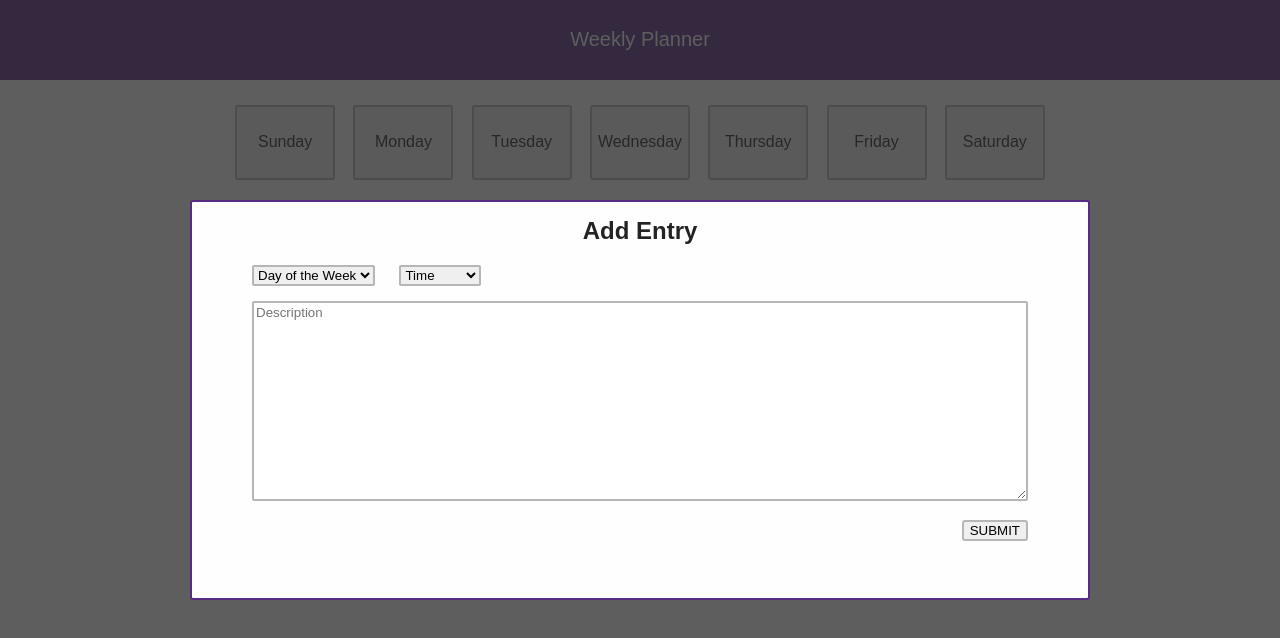
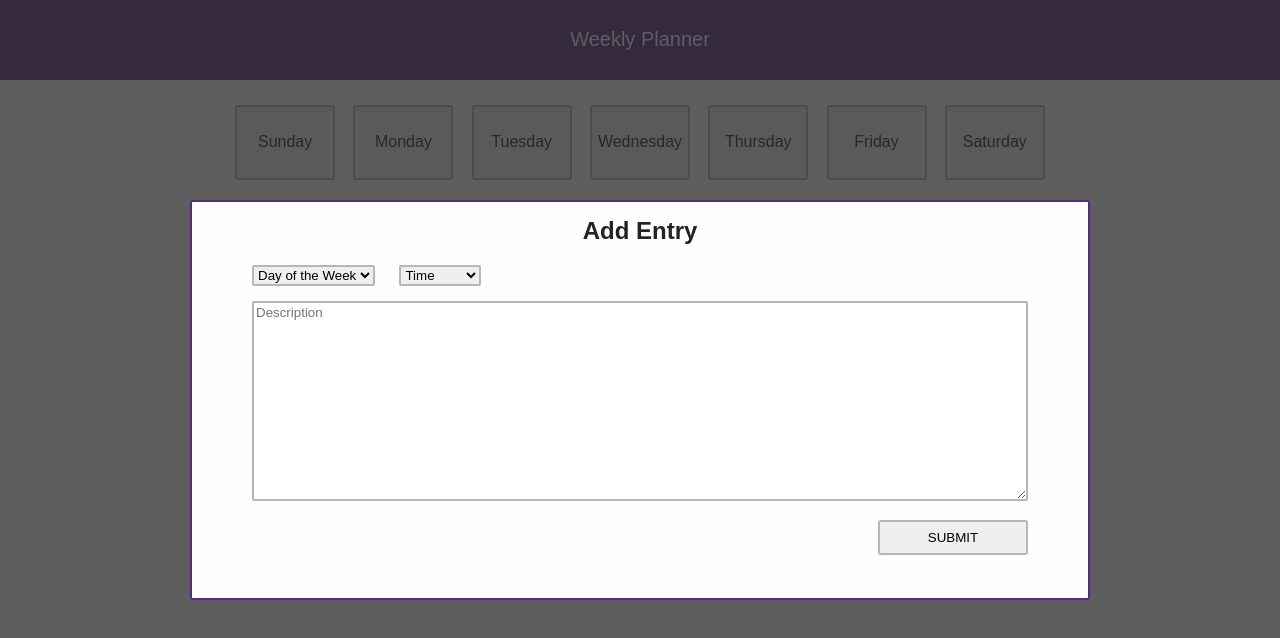
Before and after one commit to OSAdams/week-planner, a website: page pages/index.html in a window 1280 px wide. Drawn offline with Linux system fonts and the light colour scheme; a web font is replaced by a local one.

Commit message:
update styling to button. #1

```diff
--- a/css/styles.css
+++ b/css/styles.css
@@ -36,7 +36,8 @@ button.submit-entry {
   height: 75px;
 }
 
-.add-entry {
+.add-entry,
+button.submit-entry {
   width: 150px;
   height: 35px;
 }
```
